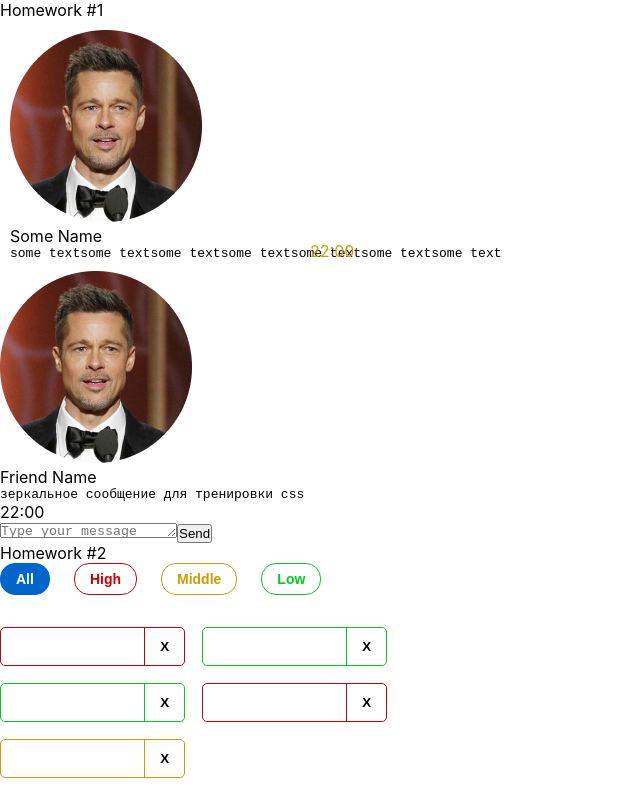
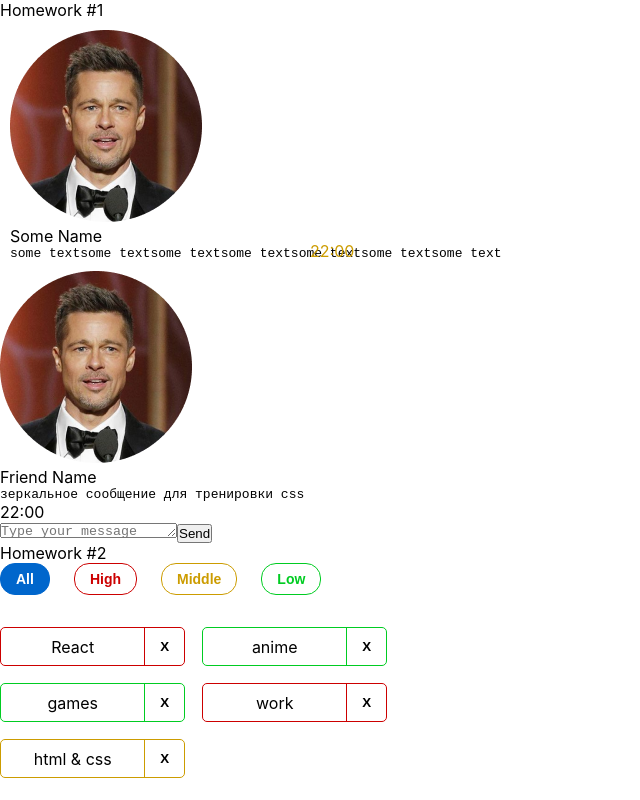
Before and after one commit to uskenig/hwone, a React (Create React App) app: page / in a window 1280 px wide. Shown: the whole page, without its empty margins (0-640 px from the left). Built offline with nearby package versions, Linux system fonts and the light colour scheme.

Commit message:
refactor: update remove affair

```diff
--- a/src/s2-homeworks/hw02/HW2.tsx
+++ b/src/s2-homeworks/hw02/HW2.tsx
@@ -50,8 +50,8 @@ export const filterAffairs = (affairs: AffairType[], filter: FilterType):  Affai
     else return []
 }
 export const deleteAffair = (affairs: AffairType[], _id: number): AffairType[] => { // need to fix any
-    affairs = affairs.filter(el => el._id !== _id)
-    return affairs // need to fix
+    return affairs.filter(el => el._id !== _id)
+     // need to fix
 }
 
 function HW2() {
@@ -60,7 +60,7 @@ function HW2() {
 
     const filteredAffairs = filterAffairs(affairs, filter)
     const deleteAffairCallback = (_id: number) => { // need to fix any
-        setAffairs(filteredAffairs)
+        setAffairs(deleteAffair(affairs,_id))
     }
 
     return (
--- a/src/s2-homeworks/hw02/affairs/affair/Affair.tsx
+++ b/src/s2-homeworks/hw02/affairs/affair/Affair.tsx
@@ -1,18 +1,16 @@
 import React from 'react'
-import { AffairType } from '../../HW2'
+import {AffairType, deleteAffair} from '../../HW2'
 import s from './Affair.module.css'
 import s2 from '../Affairs.module.css'
 
 type AffairPropsType = {
     // key не нужно типизировать
     affair: AffairType
-    deleteAffairCallback: any // need to fix any
+    deleteAffairCallback: (id: number) => void // need to fix any
 }
 
 function Affair(props: AffairPropsType) {
-    const deleteCallback = () => {
-        // need to fix
-    }
+    const deleteCallback = () => {props.deleteAffairCallback(props.affair._id)}
 
     const nameClass = s.name + ' ' + s2[props.affair.priority]
     const buttonClass = s.closeButton + ' ' + s2[props.affair.priority]
@@ -25,7 +23,7 @@ function Affair(props: AffairPropsType) {
         >
             <div id={'hw2-name-' + props.affair._id} className={nameClass}>
                 {/*создаёт студент*/}
-
+                {props.affair.name}
                 {/**/}
             </div>
             <div id={'hw2-priority-' + props.affair._id} hidden>
@@ -35,6 +33,7 @@ function Affair(props: AffairPropsType) {
             <button
                 id={'hw2-button-delete-' + props.affair._id}
                 className={buttonClass}
+                onClick={deleteCallback}
                 // need to fix
 
             >
```
